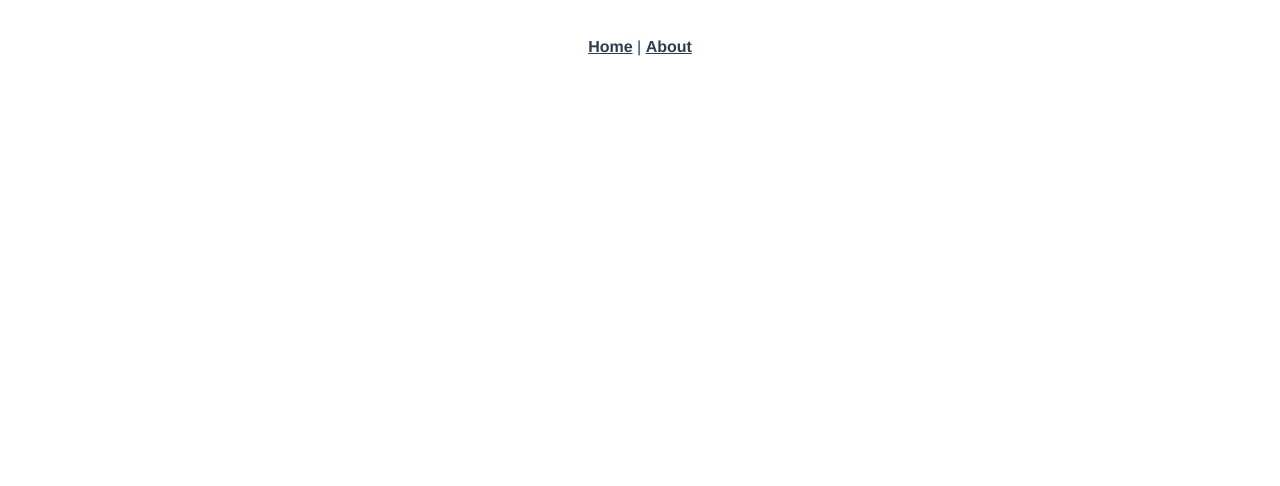
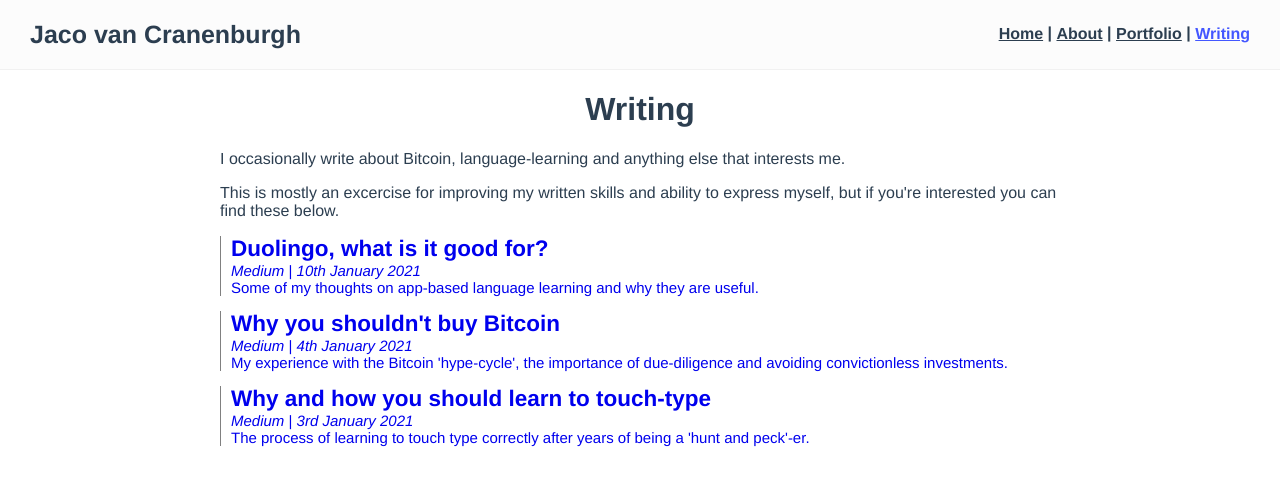
Before and after one commit to jacovanc/portfolio-site, a Vue app: page /blog in a window 1280 px wide. Before the commit this address had no page. Shown: the top 486 px of the page. Built offline with nearby package versions, Linux system fonts and the light colour scheme.

Commit message:
blog section

```diff
--- a/public/index.html
+++ b/public/index.html
@@ -9,7 +9,7 @@
   </head>
   <body>
     <noscript>
-      <strong>We're sorry but <%= htmlWebpackPlugin.options.title %> doesn't work properly without JavaScript enabled. Please enable it to continue.</strong>
+      <strong>We're sorry but this site doesn't work properly without JavaScript enabled. Please enable it to continue.</strong>
     </noscript>
     <div id="app"></div>
     <!-- built files will be auto injected -->
--- a/src/App.vue
+++ b/src/App.vue
@@ -1,12 +1,33 @@
 <template>
+	<div>
 		<div id="nav">
+			<router-link to="/" class="site-title">
+				Jaco van Cranenburgh
+			</router-link>
+			<div class="links">
 				<router-link to="/">Home</router-link> |
-    <router-link to="/about">About</router-link>
+				<router-link to="/about">About</router-link> |
+				<router-link to="/portfolio">Portfolio</router-link> |
+				<router-link to="/blog">Writing</router-link>
+				<!-- <router-link to="/cv">CV</router-link> -->
 			</div>
+
+			<div class="clear"></div>
+		</div>
+		<div class="outer-wrapper">
 			<router-view />
+		</div>
+	</div>
 </template>
 
 <style>
+	/* Generic */
+	.clear {
+		clear: both;
+	}
+	body {
+		margin: 0;
+	}
 	#app {
 		font-family: Avenir, Helvetica, Arial, sans-serif;
 		-webkit-font-smoothing: antialiased;
@@ -14,17 +35,44 @@
 		text-align: center;
 		color: #2c3e50;
 	}
-
-#nav {
-  padding: 30px;
+	.inner-wrapper {
+		width: 840px;
+		margin: 0 auto;
+		text-align: left;
+	}
+	h1 {
+		text-align: center;
 	}
 
-#nav a {
+	/* Layout  */
+	#nav {
+		padding: 20px 30px;
+		width: 100%;
+		box-sizing: border-box;
 		font-weight: bold;
 		color: #2c3e50;
+		border-bottom: 1px solid #f1f1f1;
+		background-color: #fcfcfc;
+	}
+	#nav .links {
+		float: right;
+		line-height: 25px;
+	}
+	#nav .links * {
+		vertical-align: middle;
+	}
+	#nav .site-title{
+		float: left;
+		text-decoration: none;
+		color: #2c3e50;
+		font-size: 25px;
 	}
 
-#nav a.router-link-exact-active {
-  color: #42b983;
+	#nav .links a {
+		color: inherit;
+	}
+
+	#nav .links a.router-link-exact-active {
+		color: #4457ff;
 	}
 </style>
--- /dev/null
+++ b/src/components/BlogItem.vue
@@ -0,0 +1,54 @@
+<template>
+	<a v-if="BlogPost" :href="BlogPost.link" class="blog-item" target="_blank">
+		<h2 class="title">{{ BlogPost.title }}</h2>
+		<span>{{ BlogPost.platform }}</span> |
+		<span>{{ BlogPost.date }}</span>
+		<div class="description">
+			{{ BlogPost.description }}
+		</div>
+	</a>
+</template>
+
+<script>
+	export default {
+		props: {
+			BlogPost: {
+			type: Object,
+			required: true
+			}
+		},
+		created() {
+			console.log(this.BlogPost.link);
+		}
+	}
+</script>
+
+<style scoped>
+	.blog-item:visited,
+	.blog-item:hover,
+	.blog-item:focus,
+	.blog-item:hover,
+	.blog-item:active {
+		text-decoration: none; color:inherit;
+	}
+	.blog-item {
+		text-decoration: none;
+		font-size: 15px;
+		margin-bottom: 15px;
+		display: block;
+
+		transition: 0.2s ease;
+
+		border-left: 1px solid grey;
+		padding-left: 10px;
+	}
+	.blog-item:hover {
+		transform: scale(1.01);
+	}
+	.blog-item .title {
+		margin: 0;
+	}
+	.blog-item span {
+		font-style: italic;
+	}
+</style>
--- a/src/components/WebsiteDisplay.vue
+++ b/src/components/WebsiteDisplay.vue
@@ -1,6 +1,5 @@
 <template>
 	Another change
-
 </template>
 
 <script>
@@ -9,6 +8,7 @@ export default {
 	props: {
 		mobileImage: String,
 		DesktopImage: String,
+		text: String,
 	}
 };
 </script>
--- a/src/router/index.js
+++ b/src/router/index.js
@@ -1,5 +1,8 @@
 import { createRouter, createWebHistory } from "vue-router";
 import Home from "../views/Home.vue";
+import About from "../views/About.vue";
+import Portfolio from "../views/Portfolio.vue";
+import Blog from "../views/Blog.vue";
 
 const routes = [
 	{
@@ -10,12 +13,18 @@ const routes = [
 	{
 		path: "/about",
 		name: "About",
-    // route level code-splitting
-    // this generates a separate chunk (about.[hash].js) for this route
-    // which is lazy-loaded when the route is visited.
-    component: () =>
-      import(/* webpackChunkName: "about" */ "../views/About.vue")
-  }
+		component: About
+	},
+	{
+		path: "/portfolio",
+		name: "Portfolio",
+		component: Portfolio
+	},
+	{
+		path: "/blog",
+		name: "Blog",
+		component: Blog
+	},
 ];
 
 const router = createRouter({
--- a/src/views/About.vue
+++ b/src/views/About.vue
@@ -1,5 +1,5 @@
 <template>
-	<div class="about">
-		<h1>This is an about page</h1>
+	<div class="inner-wrapper about">
+		<h1>About</h1>
 	</div>
 </template>
--- /dev/null
+++ b/src/views/Blog.vue
@@ -0,0 +1,55 @@
+<template>
+	<div class="inner-wrapper blog">
+		<h1>Writing</h1>
+		<div class="content">
+			<p>I occasionally write about Bitcoin, language-learning and anything else that interests me. </p>
+			<p>This is mostly an excercise for improving my written skills and ability to express myself, but if you're interested you can find these below.</p>
+		</div>
+		<div class="blog-items">
+			<BlogItem v-for="BlogPost in BlogItems" :key="BlogPost.id" :BlogPost="BlogPost"/>
+		</div>
+	</div>
+</template>
+
+<script>
+	import BlogItem from '@/components/BlogItem.vue'
+
+	export default {
+		name: 'Blog',
+		components: {
+			BlogItem,
+		},
+		data() {
+			return {
+				BlogItems: [
+					{
+						id: 0,
+						title: "Why and how you should learn to touch-type",
+						platform: "Medium",
+						date: "3rd January 2021",
+						description: "The process of learning to touch type correctly after years of being a 'hunt and peck'-er.",
+						link: "https://jacovan.medium.com/why-and-how-you-should-learn-to-touch-type-81633be92504"
+					},
+					{
+						id: 1,
+						title: "Why you shouldn't buy Bitcoin",
+						platform: "Medium",
+						date: "4th January 2021",
+						description: "My experience with the Bitcoin 'hype-cycle', the importance of due-diligence and avoiding convictionless investments.",
+						link: "https://jacovan.medium.com/why-you-shouldnt-buy-bitcoin-e42cd96a02"
+					},
+					{
+						id: 2,
+						title: "Duolingo, what is it good for?",
+						platform: "Medium",
+						date: "10th January 2021",
+						description: "Some of my thoughts on app-based language learning and why they are useful.",
+						link: "https://jacovan.medium.com/duolingo-what-is-it-good-for-e5e5d25c3009"
+					},
+				].sort(function(a, b) {
+					return (b.id) - (a.id);
+				})
+			}
+		}
+	}
+</script>
--- a/src/views/Home.vue
+++ b/src/views/Home.vue
@@ -1,6 +1,6 @@
 <template>
-	<div class="home">
-		Test change for testing branching
+	<div class="inner-wrapper home">
+		<h1>Working title</h1>
 	</div>
 </template>
 
--- a/src/views/Portfolio.vue
+++ b/src/views/Portfolio.vue
@@ -1,17 +1,18 @@
 <template>
-	<div class="portfolio">
+	<div class="inner-wrapper portfolio">
+		<h1>Portfolio</h1>
 		<WebsiteDisplay/>
 	</div>
 </template>
 
 <script>
 	// @ is an alias to /src
-	import WebsiteDisplay from "@/components/HelloWorld.vue";
+	import WebsiteDisplay from "@/components/WebsiteDisplay.vue";
 
 	export default {
 		name: "Home",
 		components: {
 			WebsiteDisplay
-		}
+		},
 	};
 </script>
```
Lines whose indentation alone changed are shown as unchanged.
